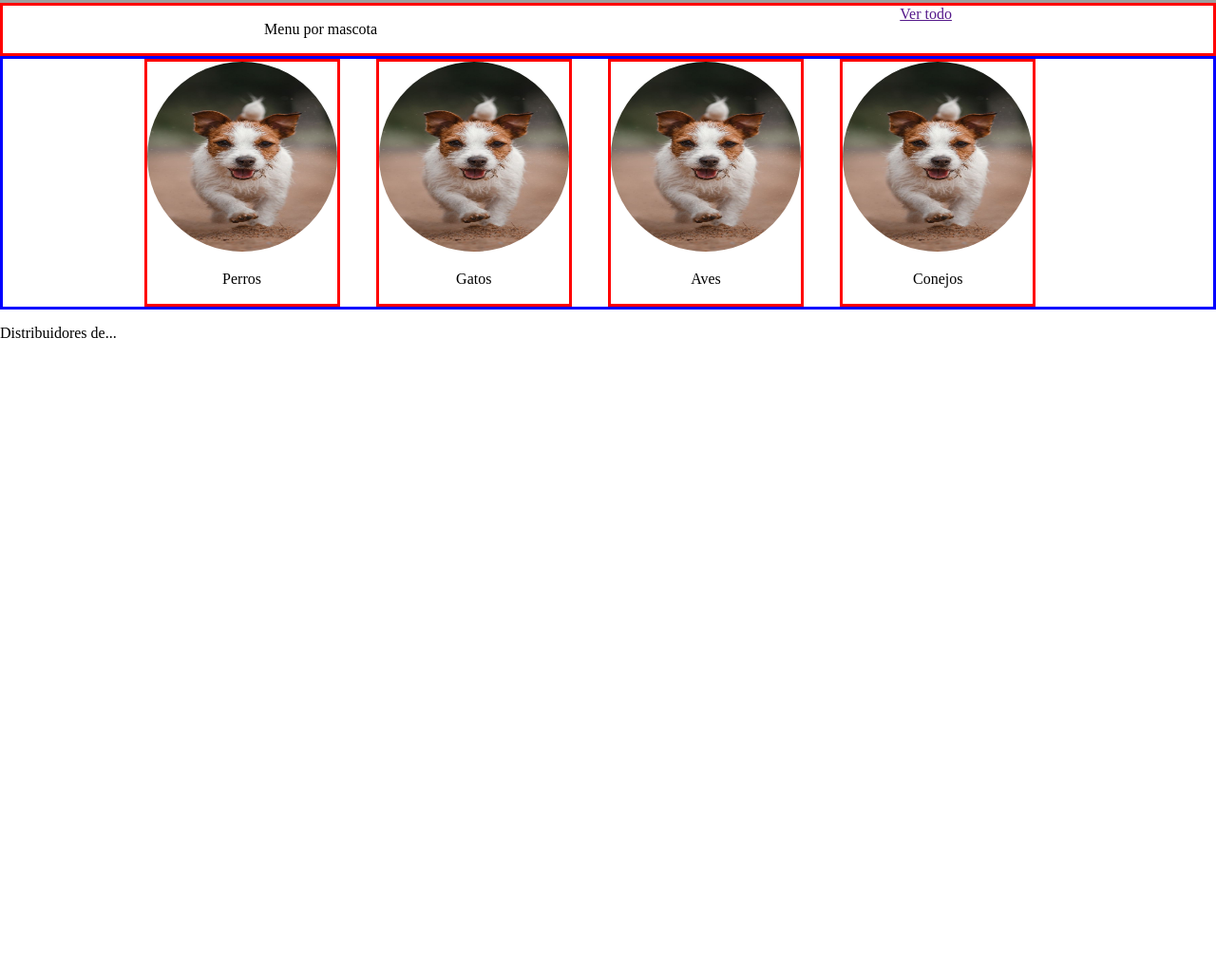
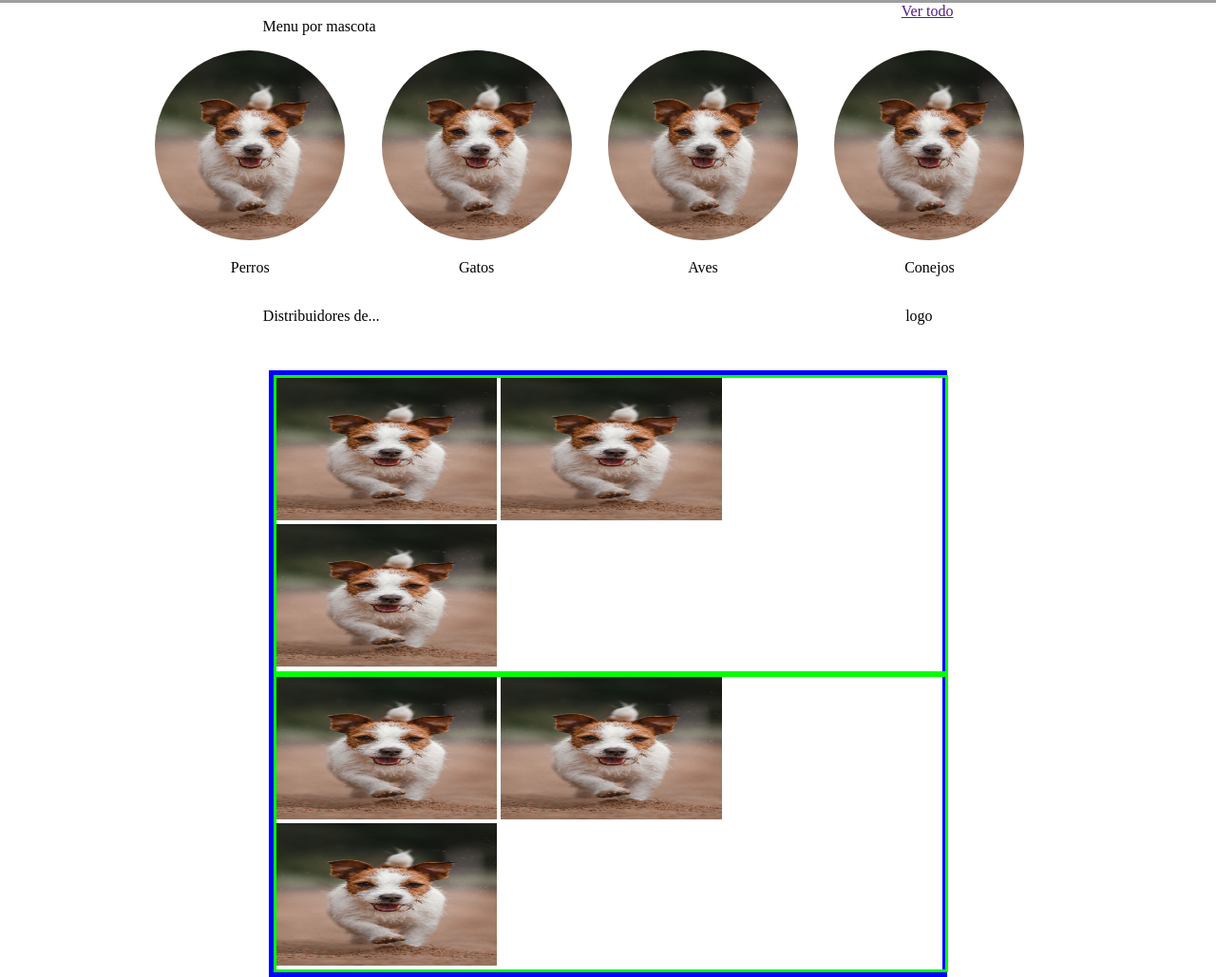
Before and after one commit to RichterTomas/Forrajeria-Page, a plain HTML site: page index.html in a window 1280 px wide. Shown: the part 509-1538 px from the top of the page at 95% size. Before the commit the page ends 922 px from the top, so only its background shows below. Drawn offline with Linux system fonts and the light colour scheme; grey boxes are pictures that could not be loaded.

Commit message:
realice estructura basica de css para la seccion de distribuidores

```diff
--- a/css/style.css
+++ b/css/style.css
@@ -36,19 +36,16 @@ main .presentacion{
 .menu .seleccion{
     display: flex;
     justify-content: space-around;
-    border: solid red 3px;
 }
 
 .menu .mascotas{
     display: flex;
     justify-content: center;
 
-    border: solid blue 3px;
-
     div{
         text-align: center;
         margin-right: 3%;
-        border: solid red 3px;
+
     }
 
     img{
@@ -57,3 +54,31 @@ main .presentacion{
         border-radius: 200px;
     }
 }
+
+.distribuidores{
+    display: flex;
+    flex-direction: column;
+    justify-content: center;
+    align-items: center;
+}
+
+.distribuidores .texto{
+    display: flex;
+    width: 100%;
+    justify-content: space-around;
+}
+
+.marcas{
+    border: solid 5px blue;
+    width: 55%;
+
+}
+
+.m1,.m2{
+    width: 100%;
+    border: solid 3px rgb(4, 255, 0);
+    img{
+        width: 33%;
+        height: 150px;
+    }
+}
--- a/index.html
+++ b/index.html
@@ -55,18 +55,22 @@
         </section>
 
         <section class="distribuidores">
-            <p>Distribuidores de...</p>
+            <div class="texto">
+                <p>Distribuidores de...</p>
+                <p class="logo">logo</p>
+            </div>
+
             <div class="marcas">
                 <div class="m1">
-                    <img src="" alt="">
-                    <img src="" alt="">
-                    <img src="" alt="">
+                    <img src="img/perro.jpg" alt="">
+                    <img src="img/perro.jpg" alt="">
+                    <img src="img/perro.jpg" alt="">
                 </div>
 
                 <div class="m2">
-                    <img src="" alt="">
-                    <img src="" alt="">
-                    <img src="" alt="">
+                    <img src="img/perro.jpg" alt="">
+                    <img src="img/perro.jpg" alt="">
+                    <img src="img/perro.jpg" alt="">
                 </div>
             </div>
         </section>
```
